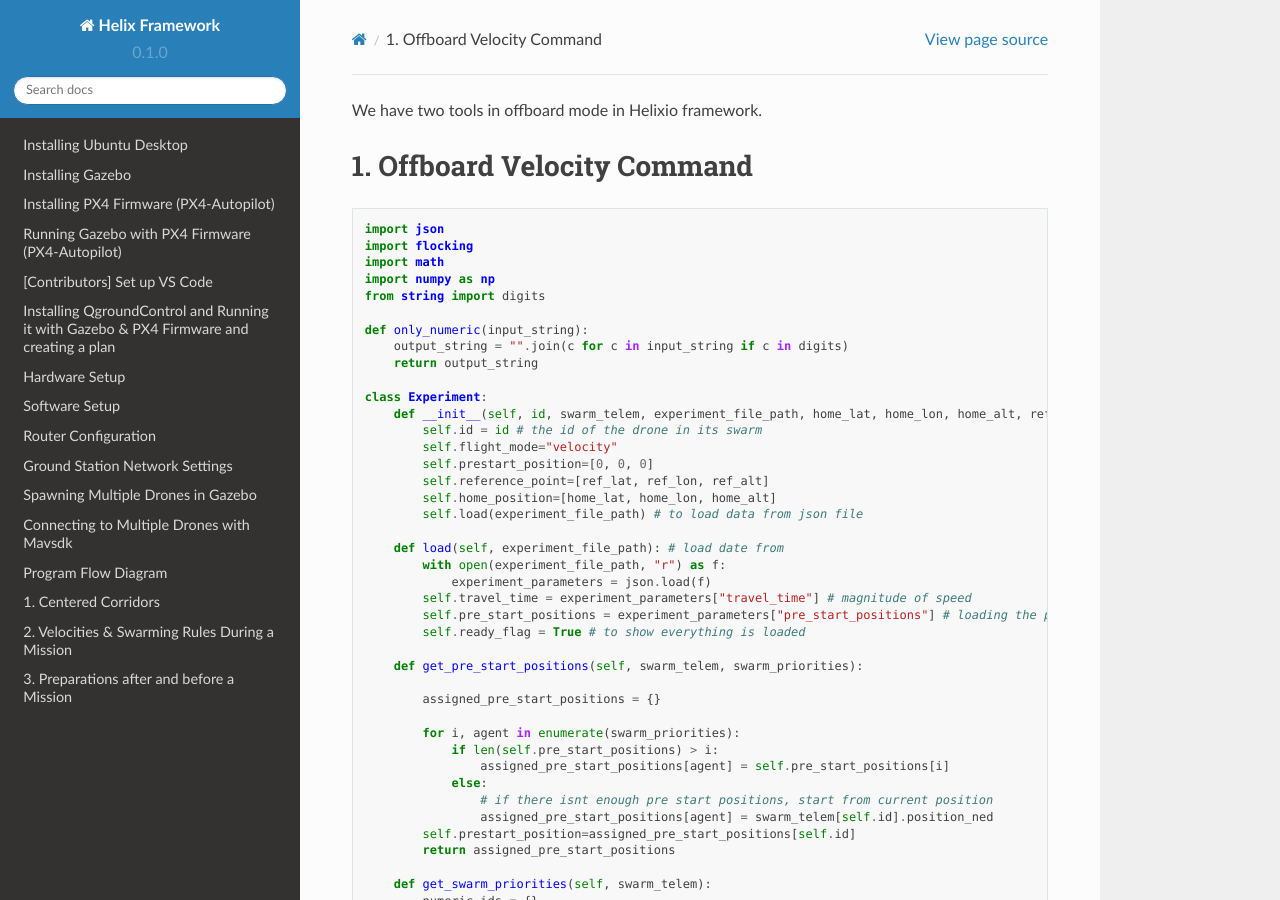
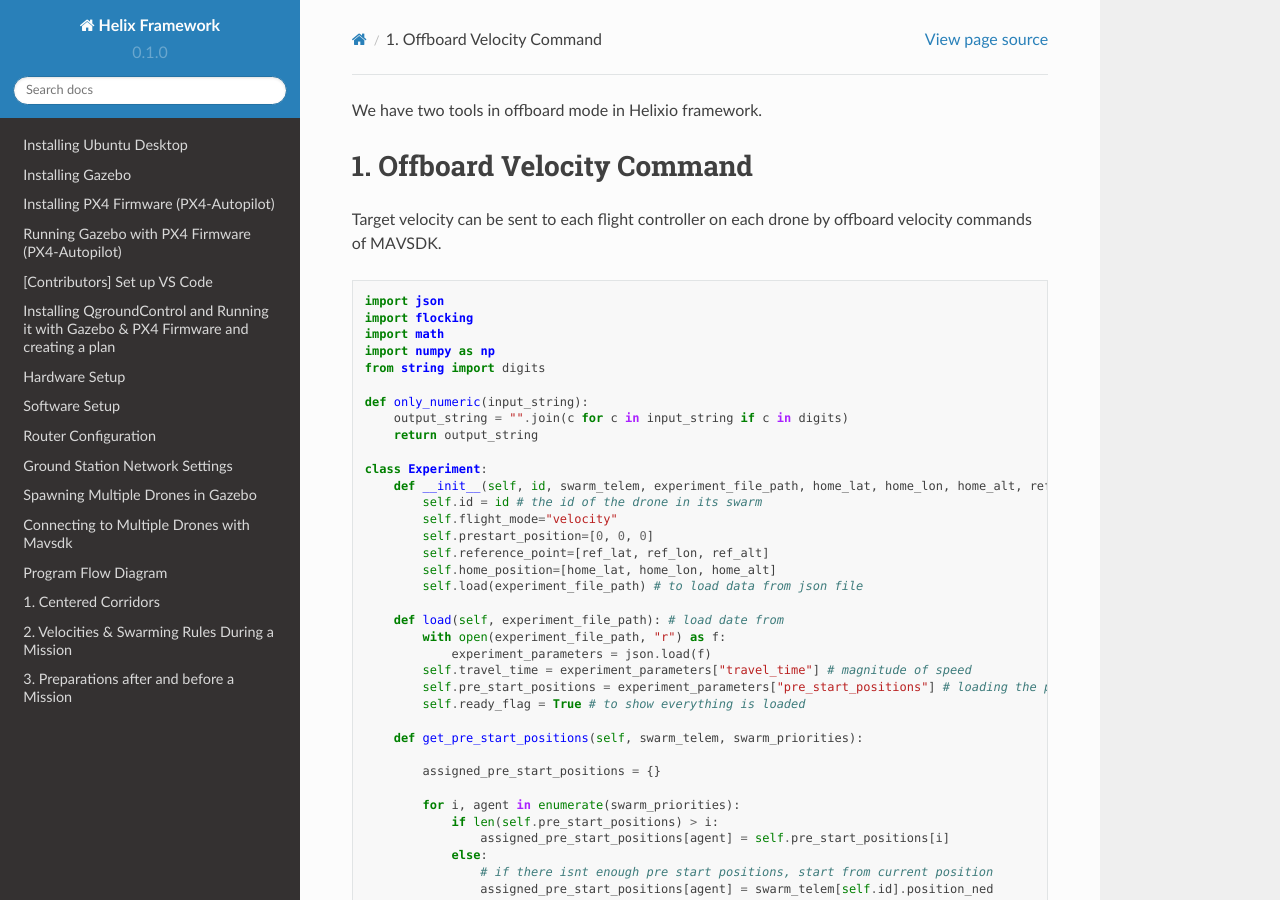
Before and after one commit to CUEDOS/helix_docs, a Sphinx documentation site: the page built from docs/source/simple_examples.rst, in a window 1280 px wide and 900 px high. Built offline with Sphinx 7.4.7 and the Read the Docs theme 2.0.0, drawn with Linux system fonts in a browser that asks for light colours.

Commit message:
Update simple_examples.rst

```diff
--- a/docs/source/simple_examples.rst
+++ b/docs/source/simple_examples.rst
@@ -2,7 +2,7 @@ We have two tools in offboard mode in Helixio framework.
 
 1. Offboard Velocity Command
 =====================
-
+Target velocity can be sent to each flight controller on each drone by offboard velocity commands of MAVSDK.
 ::
 
     import json
```
